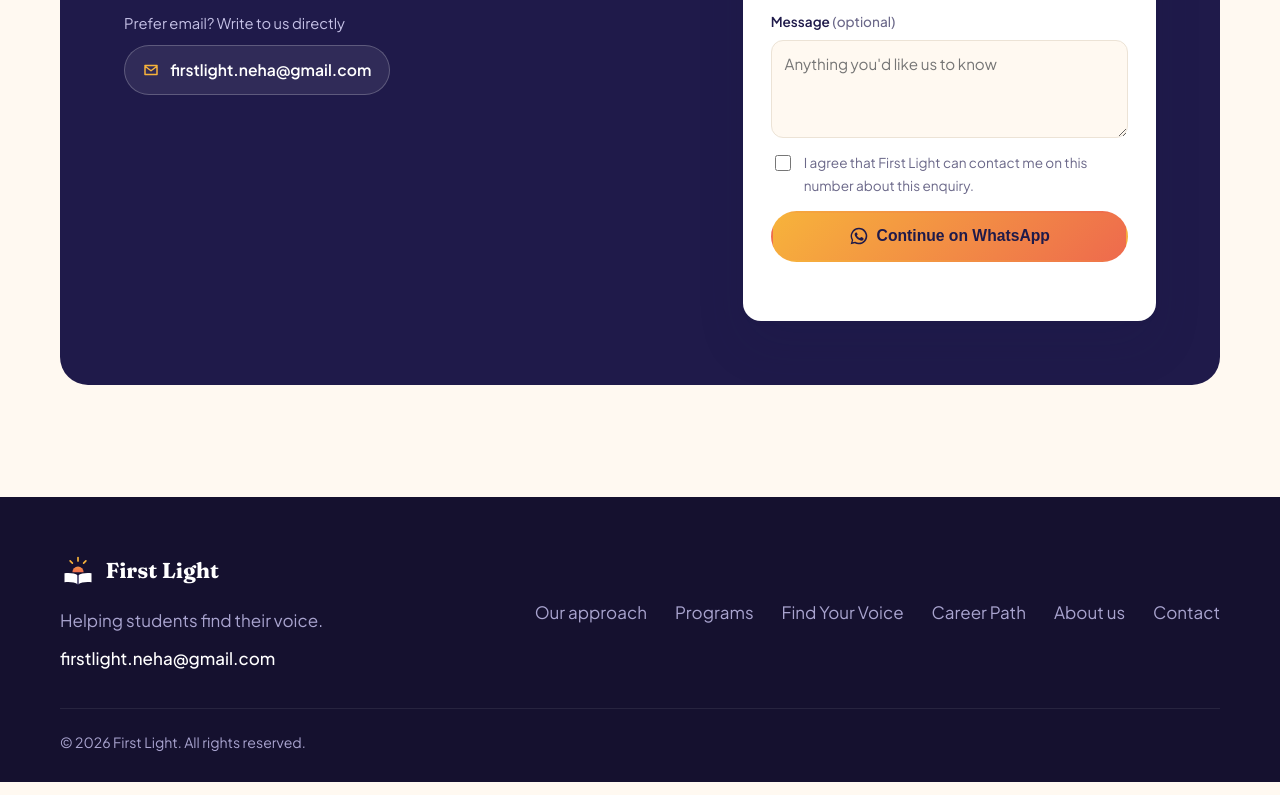
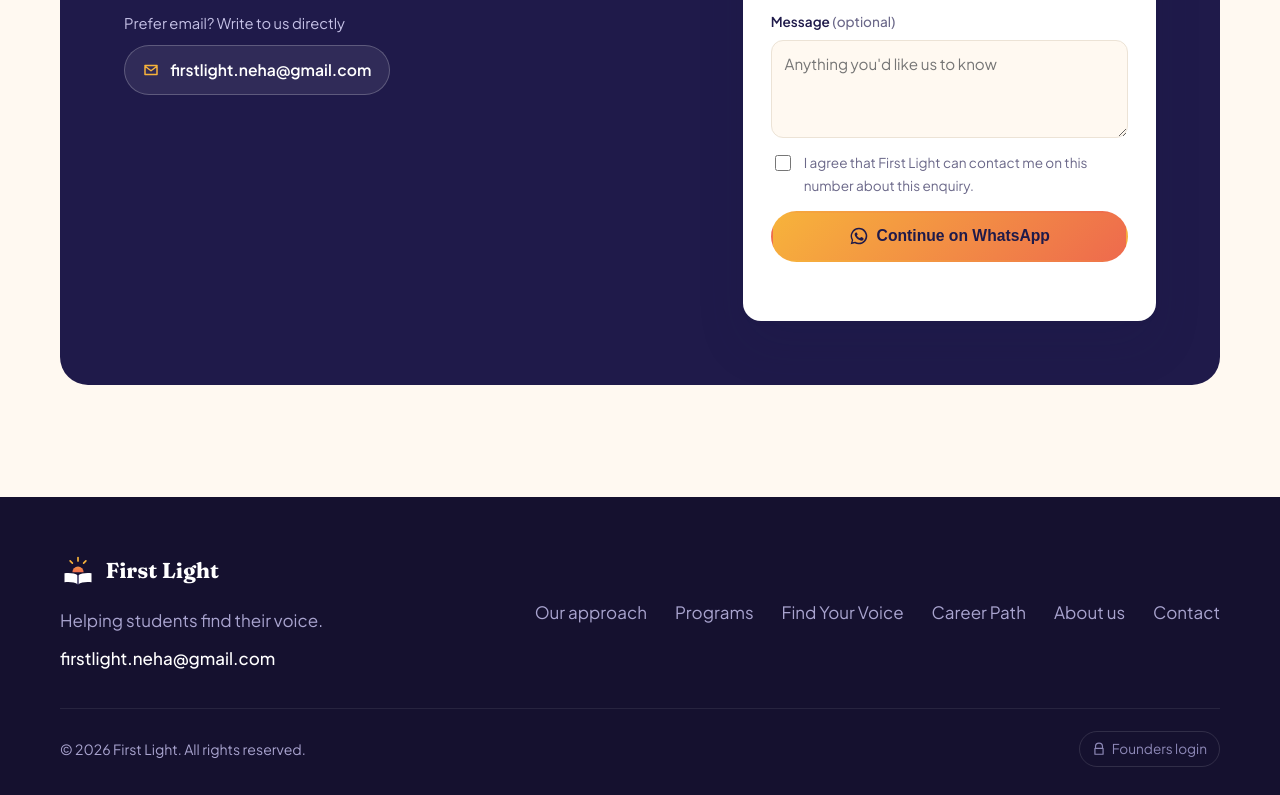
Before and after one commit to firstlight-edu/firstlight-edu.github.io, a plain HTML site: page index.html in a window 1280 px wide. Shown: the part 8306-9101 px from the top of the page. Drawn offline with Linux system fonts and the light colour scheme.

Commit message:
Add Founders login link to footer
Co-Authored-By: Claude Opus 5.5 <noreply@anthropic.com>

```diff
--- a/index.html
+++ b/index.html
@@ -502,6 +502,10 @@
     </div>
     <div class="container footer-bottom">
       <p>© <span id="year">2026</span> First Light. All rights reserved.</p>
+      <a class="founder-login" href="https://script.google.com/macros/s/AKfycbzOmXls6OjFczFh-tOfei57v2xFUEmcW-DqGv8DJa0KnaTDxKj3PU1sGaAFo9hY-eA/exec" target="_blank" rel="noopener nofollow">
+        <svg viewBox="0 0 24 24" width="14" height="14" aria-hidden="true"><path fill="none" stroke="currentColor" stroke-width="2" stroke-linecap="round" stroke-linejoin="round" d="M6 11V8a6 6 0 0 1 12 0v3M5 11h14v10H5z"/></svg>
+        Founders login
+      </a>
     </div>
   </footer>
 
--- a/style.css
+++ b/style.css
@@ -404,7 +404,14 @@ p { margin: 0 0 1em; }
 .footer-links a { text-decoration: none; }
 .footer-links a:hover { color: #fff; }
 .footer-bottom { border-top: 1px solid rgba(255,255,255,.08); margin-top: 36px; padding-top: 22px; font-size: .88rem; }
+.footer-bottom { display: flex; justify-content: space-between; align-items: center; gap: 12px; flex-wrap: wrap; }
 .footer-bottom p { margin: 0; }
+.founder-login {
+  display: inline-flex; align-items: center; gap: 6px; text-decoration: none;
+  font-size: .85rem; color: #8E89B8; padding: 6px 12px; border: 1px solid rgba(255,255,255,.12); border-radius: 999px;
+  transition: color .2s, border-color .2s;
+}
+.founder-login:hover { color: #fff; border-color: var(--sun); }
 
 /* Reveal on scroll */
 .reveal { opacity: 0; transform: translateY(18px); transition: opacity .6s ease, transform .6s ease; }
```
